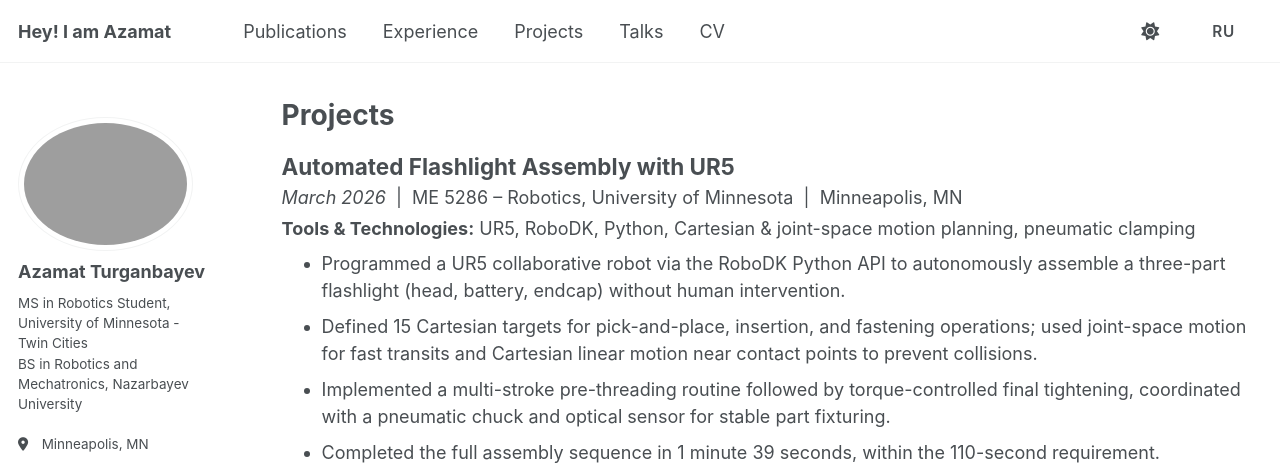
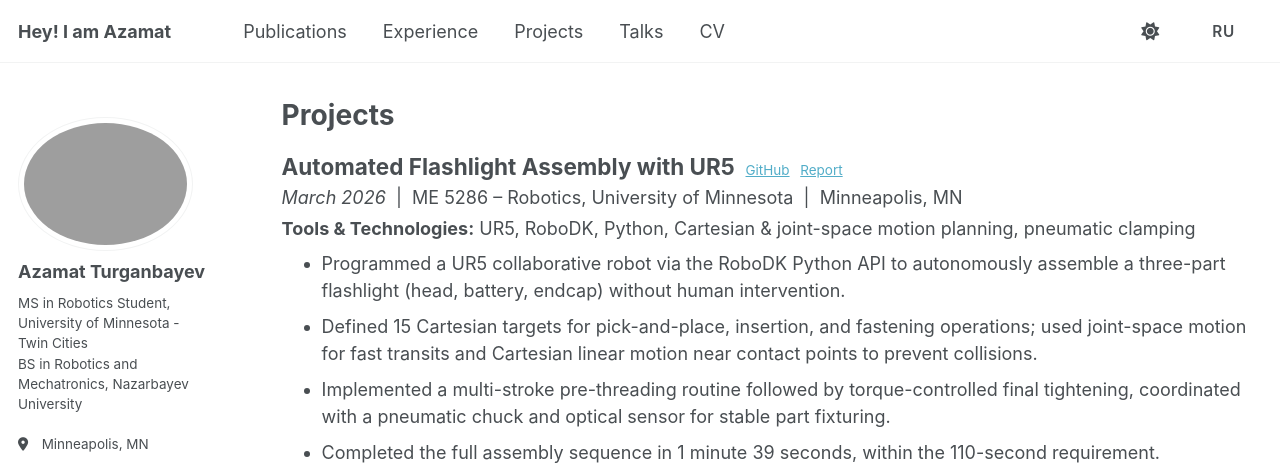
Before and after one commit to aturganbayev/aturganbayev-website-old, a Jekyll site: the page built from _pages/projects.md, in a window 1280 px wide and 1400 px high. Shown: the top 465 px of the window. Built offline with Jekyll 4.4.1, drawn with Linux system fonts in a browser that asks for light colours; some web fonts are replaced; a script bundle is joined from its source files by our own code; library files that are not in the unit come from our copies; some of the changed text lies outside the part shown.

Commit message:
updated project pages

```diff
--- a/_pages/projects.md
+++ b/_pages/projects.md
@@ -10,7 +10,7 @@ author_profile: true
 <h1 style="margin-top: 0; margin-bottom: 20px;">Projects</h1>
 
 <h2 style="margin-top: 0; margin-bottom: 4px;">
-  Automated Flashlight Assembly with UR5
+  Automated Flashlight Assembly with UR5 &nbsp;<a href="https://github.com/aturganbayev/ME5286_UR5_Flashlight_Assembly#me5286-lab-4--ur5-flashlight-assembly" style="font-size: 0.6em; font-weight: normal;">GitHub</a> &nbsp;<a href="/files/ME5286_Flashlight_Assembly.pdf" style="font-size: 0.6em; font-weight: normal;">Report</a>
 </h2>
 <p style="margin-top: 0; margin-bottom: 4px;">
   <em>March 2026</em> &nbsp;|&nbsp; ME 5286 – Robotics, University of Minnesota &nbsp;|&nbsp; Minneapolis, MN
@@ -24,9 +24,6 @@ author_profile: true
   <li>Implemented a multi-stroke pre-threading routine followed by torque-controlled final tightening, coordinated with a pneumatic chuck and optical sensor for stable part fixturing.</li>
   <li>Completed the full assembly sequence in 1 minute 39 seconds, within the 110-second requirement.</li>
 </ul>
-<p style="margin-top: 0; margin-bottom: 20px;">
-  <a href="https://github.com/aturganbayev/ME5286_UR5_Flashlight_Assembly#me5286-lab-4--ur5-flashlight-assembly">GitHub</a>
-</p>
 <div style="margin-top: 10px;">
   <iframe width="720" height="405" src="https://www.youtube.com/embed/OAarKcr0SdI" title="UR5 Flashlight Assembly" frameborder="0" allow="accelerometer; autoplay; clipboard-write; encrypted-media; gyroscope; picture-in-picture" allowfullscreen style="max-width: 100%;"></iframe>
 </div>
@@ -34,7 +31,7 @@ author_profile: true
 <hr style="margin: 30px 0;">
 
 <h2 style="margin-top: 0; margin-bottom: 4px;">
-  TurtleBot3 Obstacle Avoidance &amp; ArUco Marker Navigation
+  TurtleBot3 Obstacle Avoidance &amp; ArUco Marker Navigation &nbsp;<a href="https://github.com/aturganbayev/CSCI5551-EE5271_Turtlebot_Navigation" style="font-size: 0.6em; font-weight: normal;">GitHub</a> &nbsp;<a href="/files/CSCI5551_Final_Project.pdf" style="font-size: 0.6em; font-weight: normal;">Report</a>
 </h2>
 <p style="margin-top: 0; margin-bottom: 4px;">
   <em>Fall 2025</em> &nbsp;|&nbsp; CSCI 5551 / EE 5271 Final Project, University of Minnesota &nbsp;|&nbsp; Minneapolis, MN
@@ -48,9 +45,9 @@ author_profile: true
   <li>Implemented ArUco marker tracking and following: the <code>aruco_follower</code> node fuses camera-derived heading to the marker with LiDAR range measurements to drive the robot to a target distance while stopping when the marker leaves the camera's field of view.</li>
   <li>Validated both algorithms first in Gazebo simulation, then transferred them to the real robot with LiDAR noise filtering adjustments for reliable real-world performance.</li>
 </ul>
-<p style="margin-top: 0; margin-bottom: 20px;">
-  <a href="/files/CSCI5551_Final_Project.pdf">Report (PDF)</a>
-</p>
+<div style="margin-top: 10px;">
+  <iframe width="720" height="405" src="https://www.youtube.com/embed/5Qi0RW_q2Dw" title="TurtleBot3 Obstacle Avoidance & ArUco Navigation" frameborder="0" allow="accelerometer; autoplay; clipboard-write; encrypted-media; gyroscope; picture-in-picture" allowfullscreen style="max-width: 100%;"></iframe>
+</div>
 
 <hr style="margin: 30px 0;">
 
```
Also changed, not shown: _pages/ru/projects.md (+5 -8 lines).
